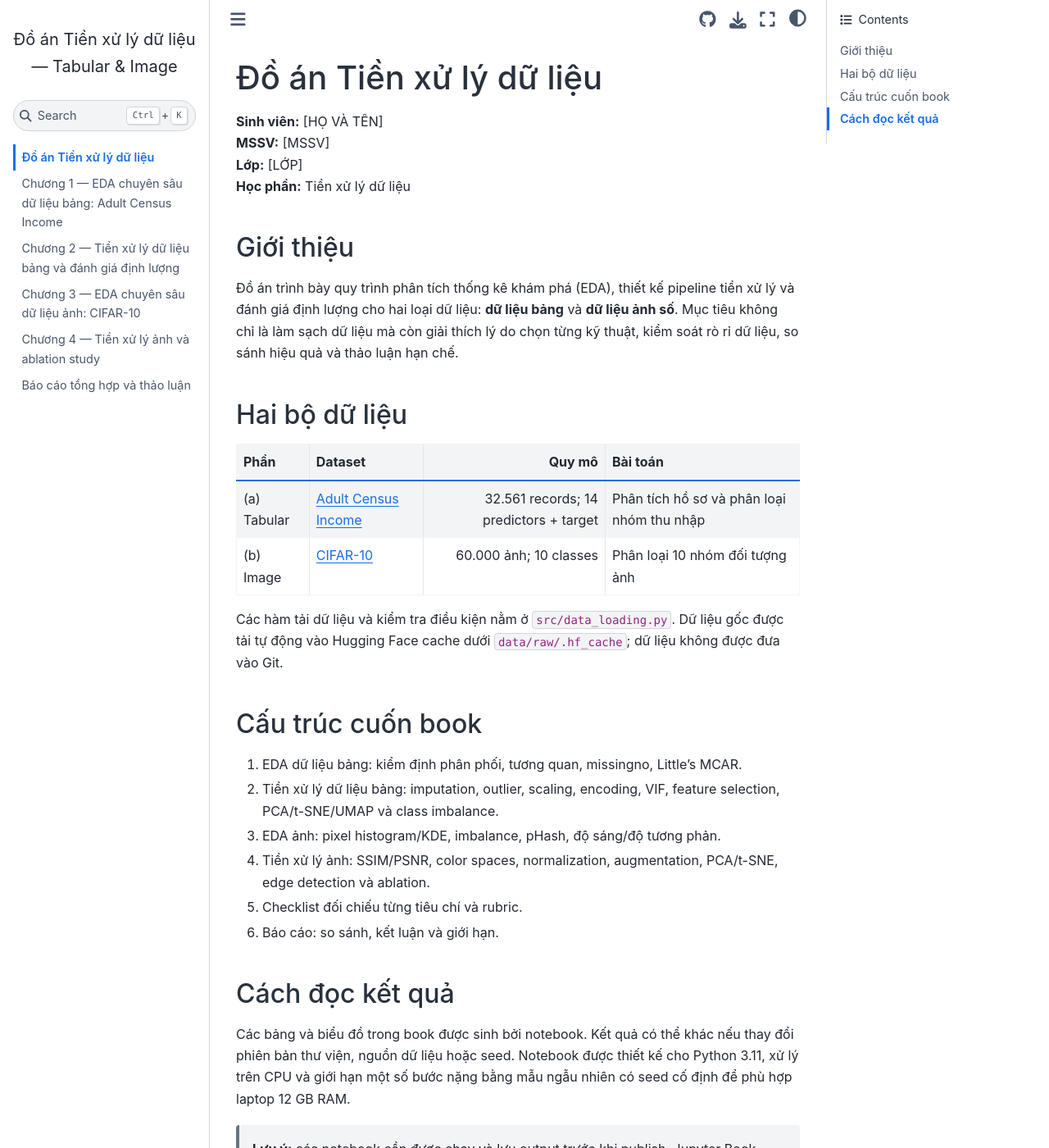
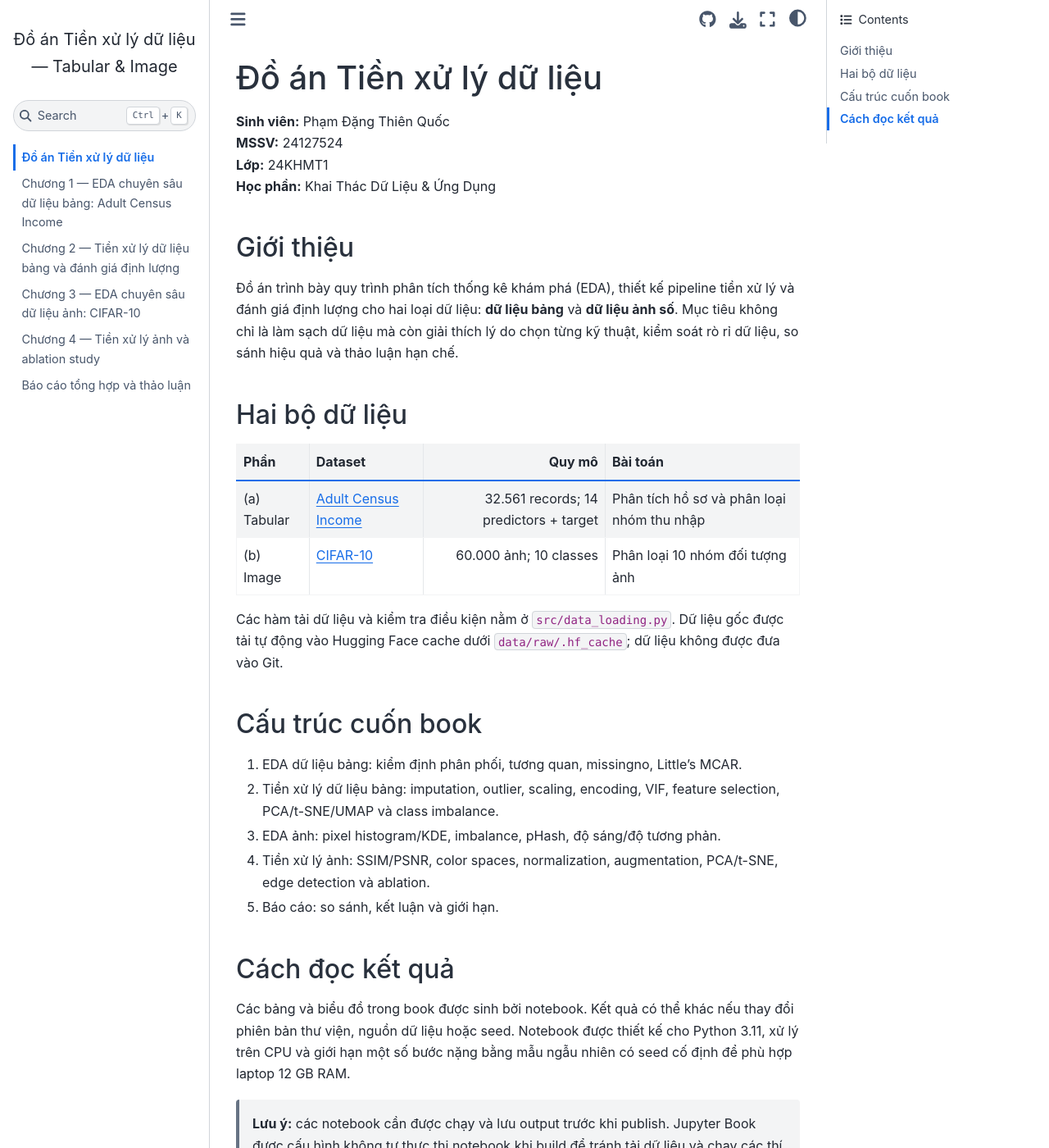
Before and after one commit to Harryyy603002/data-preprocessing-project, a Jupyter Book: the page built from book/index.md, in a window 1280 px wide and 1400 px high. Shown: the whole window at 82% size. Built offline with Jupyter Book 1.0.4 settings and Sphinx 7.4.7 and the Sphinx Book theme 1.1.4, drawn with Linux system fonts in a browser that asks for light colours.

Commit message:
Update student information and course details

```diff
--- a/book/index.md
+++ b/book/index.md
@@ -1,9 +1,9 @@
 # Đồ án Tiền xử lý dữ liệu
 
-**Sinh viên:** [HỌ VÀ TÊN]
-**MSSV:** [MSSV]
-**Lớp:** [LỚP]
-**Học phần:** Tiền xử lý dữ liệu
+**Sinh viên:** Phạm Đặng Thiên Quốc
+**MSSV:** 24127524
+**Lớp:** 24KHMT1
+**Học phần:** Khai Thác Dữ Liệu & Ứng Dụng
 
 ## Giới thiệu
 
@@ -24,8 +24,7 @@ Các hàm tải dữ liệu và kiểm tra điều kiện nằm ở `src/data_lo
 2. Tiền xử lý dữ liệu bảng: imputation, outlier, scaling, encoding, VIF, feature selection, PCA/t-SNE/UMAP và class imbalance.
 3. EDA ảnh: pixel histogram/KDE, imbalance, pHash, độ sáng/độ tương phản.
 4. Tiền xử lý ảnh: SSIM/PSNR, color spaces, normalization, augmentation, PCA/t-SNE, edge detection và ablation.
-5. Checklist đối chiếu từng tiêu chí và rubric.
-6. Báo cáo: so sánh, kết luận và giới hạn.
+5. Báo cáo: so sánh, kết luận và giới hạn.
 
 ## Cách đọc kết quả
 
```
